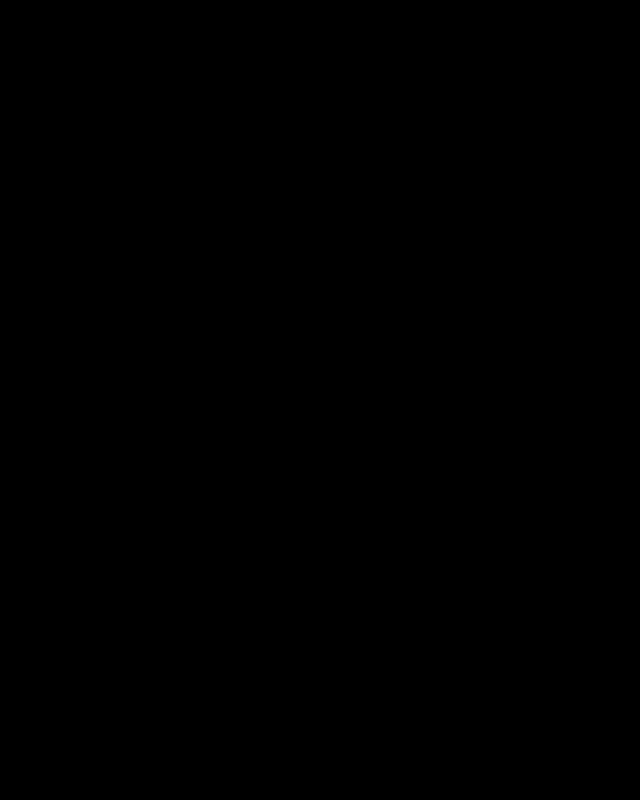
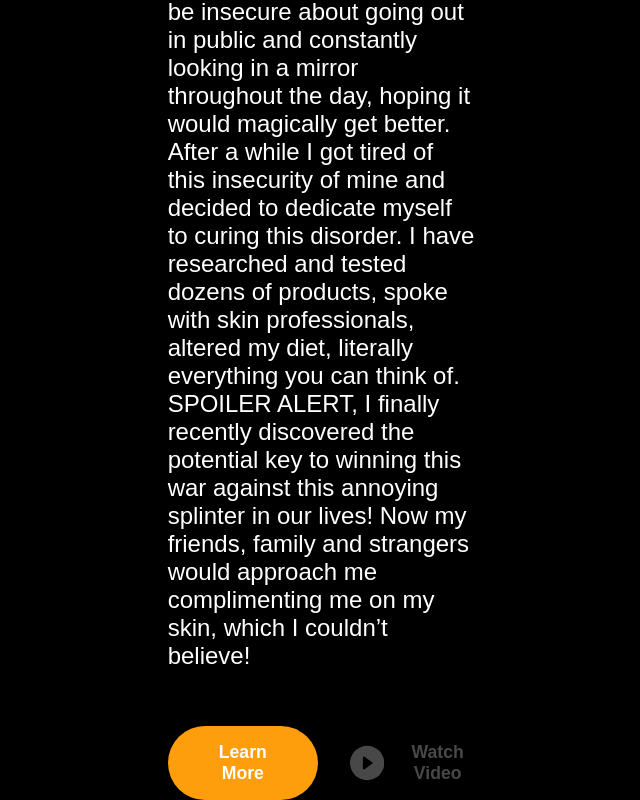
Before and after one commit to nguyen-jonathan/skinpactful, a React (Create React App) app: page / in a window 1280 px wide. Shown: the part 1971-2771 px from the top of the page, without its empty margins (465-1105 px from the left). Before the commit the page ends 1287 px from the top, so only its background shows below. Built offline with nearby package versions, Linux system fonts and the light colour scheme.

Commit message:
added about

```diff
--- /dev/null
+++ b/src/components/About/About.js
@@ -0,0 +1,41 @@
+import React from 'react';
+import {BsFillPlayCircleFill} from 'react-icons/bs';
+
+const About = () => {
+  return (
+    <div className="about-section-container">
+      <div className="about-background-image-container">
+        {/* <img src={} alt="" /> */}
+      </div>
+      <div className="about-section-image-container">
+        {/* <img src={} alt="" /> */}
+      </div>
+      <div className="about-section-text-container">
+        <p className="primary-subheading">About Me</p>
+        <h1 className="primary-heading">Thomas Nguyen</h1>
+        <p className="primary-text">
+          Welcome to the first step to clear and healthy looking skin! My name
+          is Thomas (32 years old) and I have been battling with adult acne for
+          nearly 10 years. I would be insecure about going out in public and
+          constantly looking in a mirror throughout the day, hoping it would
+          magically get better. After a while I got tired of this insecurity of
+          mine and decided to dedicate myself to curing this disorder. I have
+          researched and tested dozens of products, spoke with skin
+          professionals, altered my diet, literally everything you can think of.
+          SPOILER ALERT, I finally recently discovered the potential key to
+          winning this war against this annoying splinter in our lives! Now my
+          friends, family and strangers would approach me complimenting me on my
+          skin, which I couldn’t believe!
+        </p>
+        <div className="about-buttons-container">
+          <button className="secondary-button">Learn More</button>
+          <button className="watch-video-button">
+            <BsFillPlayCircleFill /> Watch Video
+          </button>
+        </div>
+      </div>
+    </div>
+  );
+};
+
+export default About;
--- a/src/components/App/App.js
+++ b/src/components/App/App.js
@@ -1,5 +1,6 @@
 import React from 'react';
 import HomePage from '../HomePage/HomePage';
+import About from '../About/About';
 import Navigation from '../NavigationBar/NavigationBar';
 // import AppointmentForm from '../AppointmentForm/AppointmentForm';
 import './App.css';
@@ -10,7 +11,7 @@
       <Navigation />
 
       <HomePage />
-      {/* <h1>Hello</h1> */}
+      <About />
     </div>
   );
 };
--- a/src/components/NavigationBar/NavigationBar.js
+++ b/src/components/NavigationBar/NavigationBar.js
@@ -1,6 +1,7 @@
 import React, {useState} from 'react';
 import Logo from './skinpactful_logo.png';
 // import {BsCart2} from 'react-icons/bs';
+import {IconContext} from 'react-icons';
 import {HiOutlineBars3} from 'react-icons/hi2';
 import Box from '@mui/material/Box';
 import Drawer from '@mui/material/Drawer';
@@ -48,7 +49,9 @@
         </div>
       </div>
       <div className="navbar-menu-container">
-        <HiOutlineBars3 onClick={() => setOpenMenu(true)} />
+        <IconContext.Provider value={{color: 'white', size: '50px'}}>
+          <HiOutlineBars3 onClick={() => setOpenMenu(true)} />
+        </IconContext.Provider>
       </div>
       <Drawer open={openMenu} onClose={() => setOpenMenu(false)} anchor="right">
         <Box
```
Also changed, not shown: src/components/AboutPage/AboutPage.js (added, +48 -0 lines).
